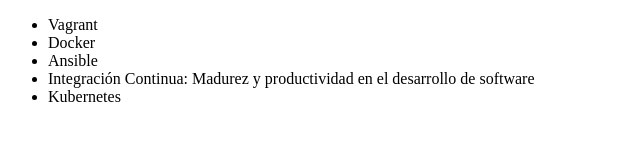
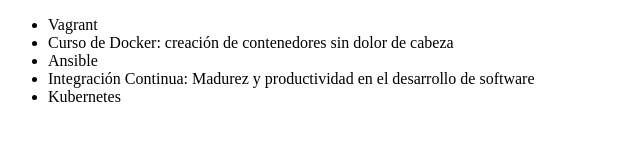
Before and after one commit to BrunoDelg/alura-git, a plain HTML site: page index.html in a window 1280 px wide. Shown: the whole page, without its empty margins (0-640 px from the left). Drawn offline with Linux system fonts and the light colour scheme.

Commit message:
Cambiando el nombre de docker a docker creacion de contenedoressin dolor de cabeza

```diff
--- a/index.html
+++ b/index.html
@@ -7,7 +7,7 @@
     <body>
         <ul>
             <li>Vagrant</li>
-            <li>Docker</li>
+            <li>Curso de Docker: creación de contenedores sin dolor de cabeza</li>
             <li>Ansible</li>
             <li>Integración Continua: Madurez y productividad en el desarrollo de software</li>
             <li>Kubernetes</li>
```
